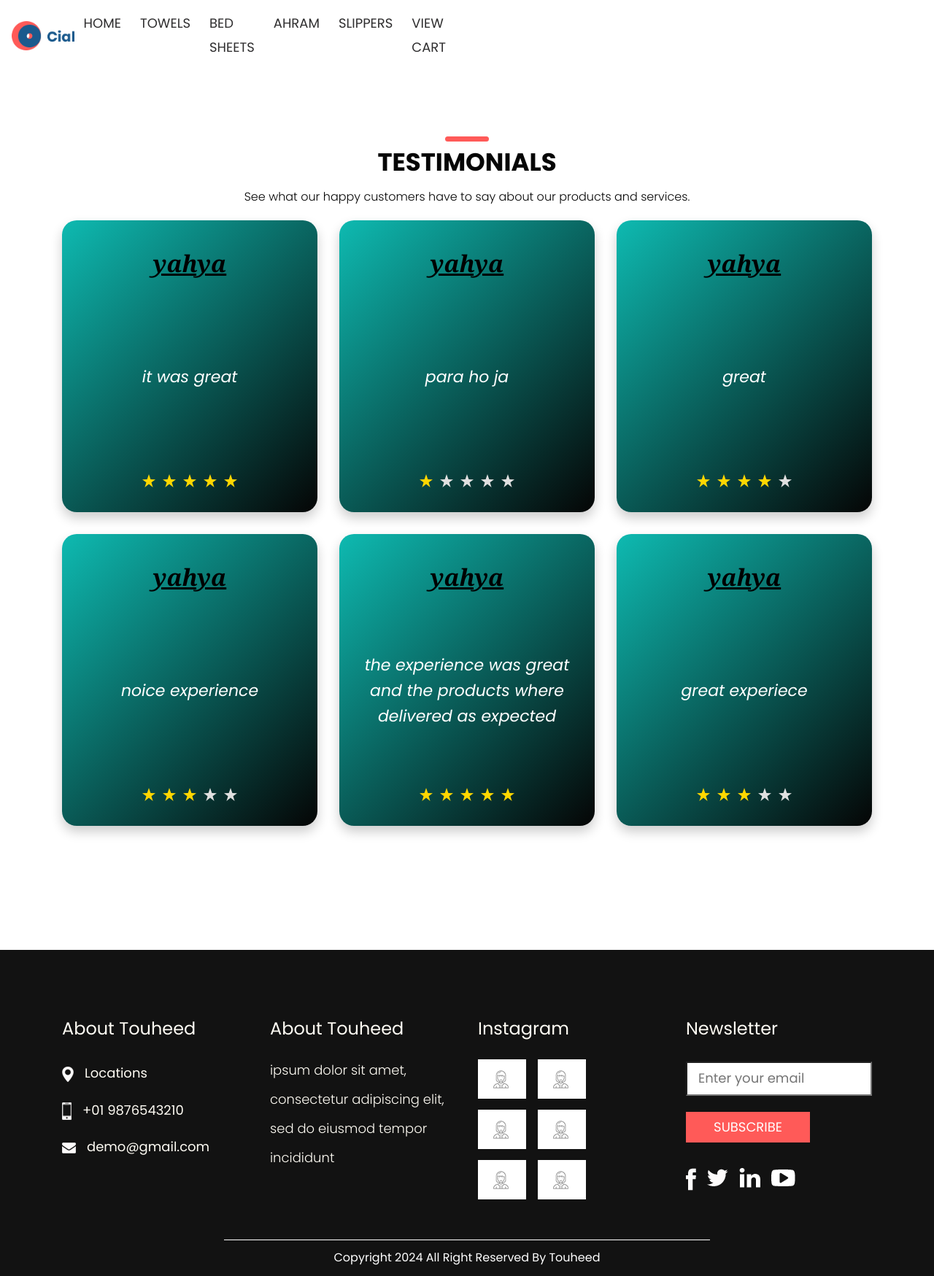
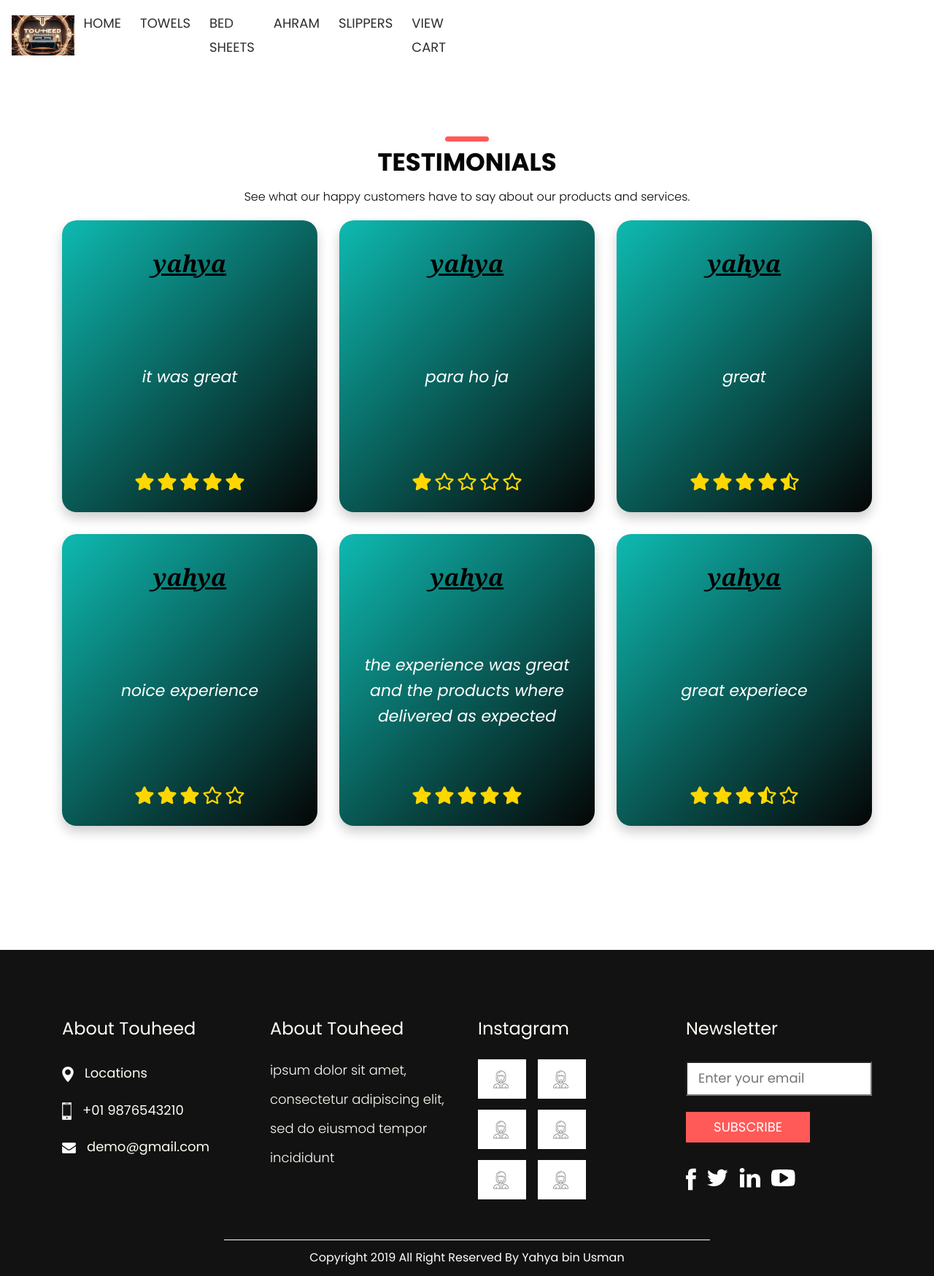
Before and after one commit to YahyaBinUsman/hanzla-e-commerce, a Django app: page /testimonials/ in a window 1280 px wide. Shown: the whole page at 73% size. Run offline with Django 5.2, Linux system fonts and the light colour scheme; data comes from the database, SQL or seed files in the repository; some libraries are stand-ins or nearby versions.

Commit message:
first commit

```diff
--- a/store/templates/store/home.html
+++ b/store/templates/store/home.html
@@ -365,7 +365,7 @@
         <div class="col-md-6 padding_left_0">
           <!-- Add this form section to your existing HTML template -->
           <div class="mail_section">
-<form method="post" action="{% url 'home' %}">
+            <form method="post" action="{% url 'contact' %}">
               {% csrf_token %}
               <input type="text" class="mail_text_1" placeholder="Name" name="name">
               <input type="text" class="mail_text_1" placeholder="Phone Number" name="phone_number">
@@ -374,6 +374,7 @@
               <button type="submit" class="send_bt">Send</button>
             </form>
           </div>
+
 
         </div>
         <div class="col-md-6 padding_0">
--- a/store/templates/store/product_list.html
+++ b/store/templates/store/product_list.html
@@ -226,8 +226,7 @@
           </div>
           <!-- copyright section start -->
           <div class="copyright_section">
-                                          <div class="copyright_text">Copyright 2024 All Right Reserved By Touheed</div>
-
+                        <div class="copyright_text">Copyright 2019 All Right Reserved By Yahya bin Usman</div>
 
           </div>
           <!-- copyright section end -->
--- a/store/templates/store/testimonials.html
+++ b/store/templates/store/testimonials.html
@@ -62,7 +62,6 @@
       font-family: Georgia, 'Times New Roman', Times, serif;
     }
 
-
     .client_text {
       font-size: 22px;
       margin-bottom: 20px;
@@ -76,21 +75,19 @@
       justify-content: center; /* Center the stars */
     }
 
-  .rating svg {
-    width: 24px; /* Adjust size as needed */
-    height: 24px; /* Adjust size as needed */
-    fill: #e0e0e0; /* Default color for empty stars */
+    .rating i {
+      font-size: 24px; /* Adjust size as needed */
+      color: #e0e0e0; /* Default color for empty stars */
       margin: 0 2px; /* Space between stars */
     }
 
-  .rating .full {
-    fill: #ffd700; /* Color for filled stars */
+    .rating .fa-star {
+      color: #ffd700; /* Color for filled stars */
     }
 
-  .rating .half {
-    fill: #ffd700; /* Color for half stars */
+    .rating .fa-star-half-alt {
+      color: #ffd900; /* Color for half stars */
     }
-
   </style>
 </head>
 <body>
@@ -100,8 +97,7 @@
       <nav class="navbar navbar-expand-lg navbar-light bg-light">
         <div class="logo"><a href="/"><img src="{% static 'images/logo.png' %}"></a></div>
         <button class="navbar-toggler" type="button" data-toggle="collapse" data-target="#navbarSupportedContent" aria-controls="navbarSupportedContent" aria-expanded="false" aria-label="Toggle navigation">
-          <span class="navbar-toggler-icon"></span>
-        </button>
+          <span class="navbar-toggler-icon"></span></button>
         <div class="collapse navbar-collapse" id="navbarSupportedContent">
           <ul class="navbar-nav mr-auto">
             <li class="nav-item"><a class="nav-link" href="{% url 'home' %}">Home</a></li>
@@ -115,7 +111,6 @@
       </nav>
     </div>
   </div>
-<!--client section start -->
   <div class="client_section layout_padding">
     <div class="container">
       <h1 class="what_taital">Testimonials</h1>
@@ -130,28 +125,15 @@
                 {% with review.rating|floatformat:1 as rounded_rating %}
                   {% for i in "12345" %}
                     {% if i|floatformat:0 < rounded_rating %}
-                      <svg class="full" viewBox="0 0 24 24">
-                        <path d="M12 2l2.39 6.93L21 9.24l-5.5 4.05 2.09 6.7L12 15.39l-5.59 4.6 2.09-6.7L3 9.24l6.61-.31L12 2z"/>
-                      </svg>
-                    {% elif i|floatformat:1 < rounded_rating %}
-                      <svg class="half" viewBox="0 0 24 24">
-                        <defs>
-                          <linearGradient id="grad1" x1="0%" y1="0%" x2="100%" y2="100%">
-                            <stop offset="50%" style="stop-color:#ffd700;stop-opacity:1" />
-                            <stop offset="50%" style="stop-color:#e0e0e0;stop-opacity:1" />
-                          </linearGradient>
-                        </defs>
-                        <path fill="url(#grad1)" d="M12 2l2.39 6.93L21 9.24l-5.5 4.05 2.09 6.7L12 15.39l-5.59 4.6 2.09-6.7L3 9.24l6.61-.31L12 2z"/>
-                      </svg>
+                      <i class="fas fa-star"></i>
+                    {% elif i|floatformat:0 == rounded_rating|floatformat:0 %}
+                      <i class="fas fa-star-half-alt"></i>
                     {% else %}
-                      <svg class="empty" viewBox="0 0 24 24">
-                        <path d="M12 2l2.39 6.93L21 9.24l-5.5 4.05 2.09 6.7L12 15.39l-5.59 4.6 2.09-6.7L3 9.24l6.61-.31L12 2z"/>
-                      </svg>
+                      <i class="far fa-star"></i>
                     {% endif %}
                   {% endfor %}
                 {% endwith %}
               </div>
-
             </div>
           </div>
         {% empty %}
@@ -160,7 +142,6 @@
       </div>
     </div>
   </div>
-
 
 <div class="footer_section layout_padding">
   <div class="container">
@@ -206,9 +187,7 @@
     </div>
     <!-- copyright section start -->
     <div class="copyright_section">
-                                    <div class="copyright_text">Copyright 2024 All Right Reserved By Touheed</div>
-
-
+      <div class="copyright_text">Copyright 2019 All Right Reserved By Yahya bin Usman</div>
     </div>
     <!-- copyright section end -->
   </div>
--- a/store/templates/store/view_cart.html
+++ b/store/templates/store/view_cart.html
@@ -241,8 +241,7 @@
           </div>
           <!-- copyright section start -->
           <div class="copyright_section">
-                              <div class="copyright_text">Copyright 2024 All Right Reserved By Touheed</div>
-
+            <div class="copyright_text">Copyright 2019 All Right Reserved By Yahya bin Usman</div>
           </div>
           <!-- copyright section end -->
         </div>
--- a/store/urls.py
+++ b/store/urls.py
@@ -13,5 +13,5 @@
     path('review/', views.review_page, name='review_page'),
     path('check_delivery_dates/', views.check_delivery_dates, name='check_delivery_dates'),
     path('testimonials/', views.testimonials, name='testimonials'),
-
+    path('contact/', views.contact, name='contact'),
 ]
--- a/store/views.py
+++ b/store/views.py
@@ -8,13 +8,32 @@
 from store import models
 from django.shortcuts import render
 from .models import ClientReview
+from django.core.mail import send_mail
+from django.shortcuts import render, redirect
+from django.conf import settings
 
-# Home page view
 def home(request):
-    # Fetch 5-star reviews
     five_star_reviews = ClientReview.objects.filter(rating=5.0)
+    return render(request, 'store/home.html', {'five_star_reviews': five_star_reviews})
 
-    return render(request, 'store/home.html', {'five_star_reviews': five_star_reviews})
+def contact(request):
+    if request.method == 'POST':
+        name = request.POST.get('name')
+        phone_number = request.POST.get('phone_number')
+        email = request.POST.get('email')
+        message = request.POST.get('message')
+
+        # Construct the email content
+        subject = f'New Contact Form Submission from {name}'
+        email_message = f'Name: {name}\nPhone Number: {phone_number}\nEmail: {email}\nMessage: {message}'
+        recipient_list = ['yahyabinusman7@gmail.com']
+
+        # Send the email
+        send_mail(subject, email_message, settings.EMAIL_HOST_USER, recipient_list)
+
+        return redirect('home')  # Redirect to home after successful submission
+
+    return render(request, 'store/contact.html')
 
 # View cart page
 def view_cart(request):
@@ -260,9 +279,18 @@
 
 from django.shortcuts import render
 from .models import ClientReview
+from django.shortcuts import render
+from .models import ClientReview
+from django.shortcuts import render
+from .models import ClientReview
 
 def testimonials(request):
     reviews = ClientReview.objects.all()
+
+    # Round the ratings to the nearest 0.5
+    for review in reviews:
+        review.rating = round(review.rating * 2) / 2
+
     if reviews:
         combined_average_rating = sum(review.rating for review in reviews) / len(reviews)
     else:
@@ -273,6 +301,7 @@
         'combined_average_rating': combined_average_rating
     })
 
+
 from django.db.models import Count, Q
 from .models import Product
 
```
Also changed, not shown: store/static/images/logo.png, store/static/images/logo1.png (added), store/static/images/logo2.png (deleted). Lines whose indentation alone changed are shown as unchanged.
